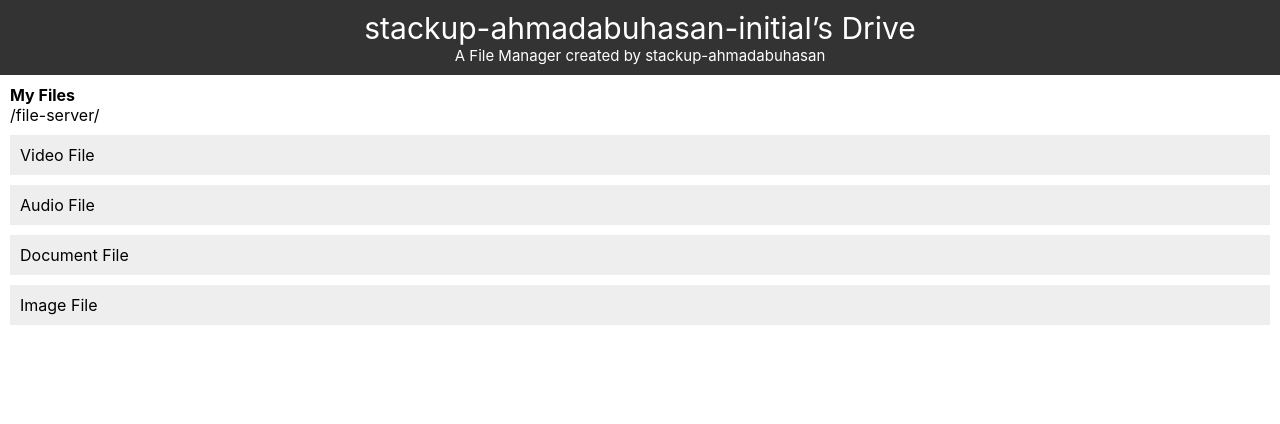
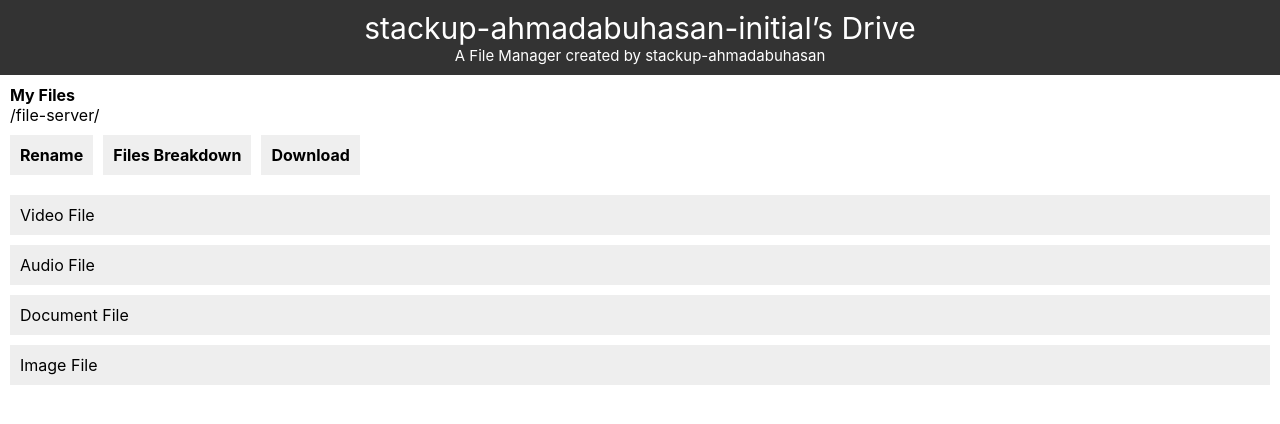
Before and after one commit to eby8zevin/StackUp, a React (Create React App) app in the folder multimedia-app/: page / in a window 1280 px wide. Shown: the top 424 px of the page. Built offline with nearby package versions, Linux system fonts and the light colour scheme.

Commit message:
File Manager Tools

```diff
--- a/multimedia-app/src/App.js
+++ b/multimedia-app/src/App.js
@@ -24,6 +24,46 @@ export default function App() {
           <div style={{ padding: 10, paddingBottom: 0 }}>
             <p style={{ fontWeight: "bold" }}>My Files</p>
             <p>{selectedFile ? selectedFile.path : filePath}</p>
+          </div>
+          <div style={styles.controlTools}>
+            <button
+              style={styles.controlButton}
+              onClick={() => {
+                if (selectedFile) {
+                  const newFiles = myFiles.map((file) => {
+                    if (file.id === selectedFile.id) {
+                      return {
+                        ...file,
+                        name: prompt("Enter new name"),
+                      };
+                    }
+                    return file;
+                  });
+                  setMyFiles(newFiles);
+                  setSelectedFile(null);
+                }
+              }}
+            >
+              Rename
+            </button>
+            <button
+              style={styles.controlButton}
+              onClick={() => {
+                setShowChartModal(true);
+              }}
+            >
+              Files Breakdown
+            </button>
+            <button
+              style={styles.controlButton}
+              onClick={() => {
+                if (selectedFile) {
+                  window.open(selectedFile.path, "_blank");
+                }
+              }}
+            >
+              Download
+            </button>
           </div>
           <div style={styles.fileContainer}>
             <div style={{ width: "100%", padding: 10 }}>
```
